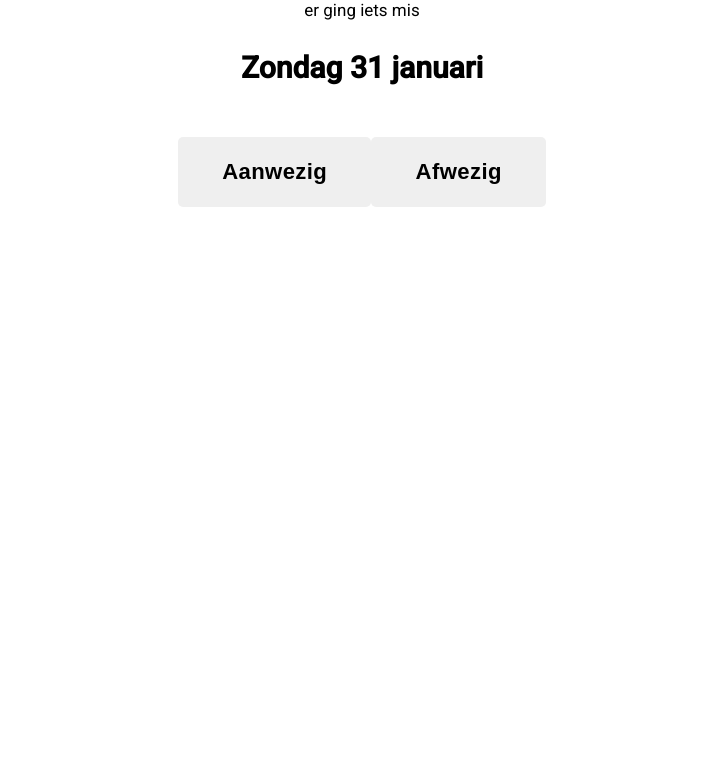
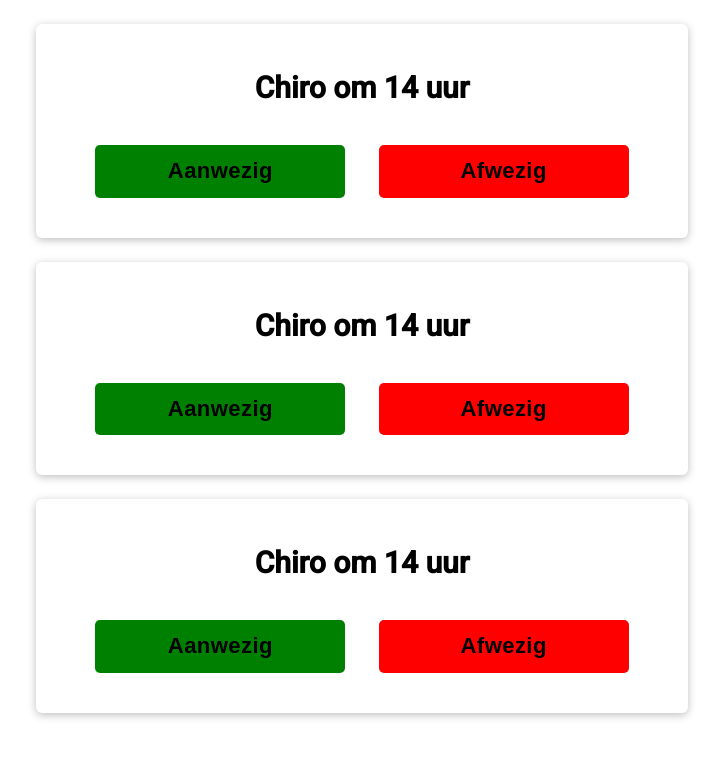
Before and after one commit to LarsDepuydt/aanwezigheden, a React (Create React App) app in the folder frontend/: page / in a window 1280 px wide. Shown: the top 758 px of the page, without its empty margins (278-1001 px from the left). Built offline with nearby package versions, Linux system fonts and the light colour scheme.

Commit message:
cards first draft

```diff
--- a/frontend/src/pages/Main/Main.js
+++ b/frontend/src/pages/Main/Main.js
@@ -1,11 +1,10 @@
-import Card from "./components/Card/Card";
+import Datum from "./components/Datum/Datum";
+
+const info = ["31 januari", "7 februari", "14 februari"];
 
 const Main = () => {
-  return (
-    <>
-      <Card />
-    </>
-  );
+  const cards = info.map((item) => <Datum text={item} />);
+  return <>{cards}</>;
 };
 
 export default Main;
--- a/frontend/src/pages/Main/components/Card/Card.js
+++ b/frontend/src/pages/Main/components/Card/Card.js
@@ -1,13 +1,31 @@
+import { useState } from "react";
+
 import Button from "../../../../shared/components/Button/Button";
 import Status from "../Status/Status";
+import classes from "./Card.module.scss";
 
-const Card = () => {
+const Card = (props) => {
+  const [value, setValue] = useState(3);
+
+  const statusChangeHandler = () => {
+    value === 1 && setValue(2);
+    value === 2 && setValue(1);
+  };
+
   return (
-    <div>
-      <Status />
-      <h3>Zondag 31 januari</h3>
-      <Button>Aanwezig</Button>
-      <Button>Afwezig</Button>
+    <div className={classes.CardDiv}>
+      <h3>Chiro om 14 uur</h3>
+      {value !== 3 && <Status value={value} clicked={statusChangeHandler} />}
+      {value === 3 && (
+        <div className={classes.BtnDiv}>
+          <Button btnType={"positive"} clicked={() => setValue(1)}>
+            Aanwezig
+          </Button>
+          <Button btnType={"negative"} clicked={() => setValue(2)}>
+            Afwezig
+          </Button>
+        </div>
+      )}
     </div>
   );
 };
--- /dev/null
+++ b/frontend/src/pages/Main/components/Card/Card.module.scss
@@ -0,0 +1,14 @@
+.CardDiv {
+  box-shadow: 0 2px 8px rgba(0, 0, 0, 0.26);
+  border-radius: 6px;
+  width: 90vw;
+  max-width: 600px;
+  margin: 3vh auto;
+  padding: 2vh 2vw;
+
+  .BtnDiv {
+    display: flex;
+    justify-content: space-evenly;
+    margin: 5vh 0 3vh 0;
+  }
+}
--- /dev/null
+++ b/frontend/src/pages/Main/components/Datum/Datum.js
@@ -0,0 +1,11 @@
+import Card from "../Card/Card";
+
+const Datum = (props) => {
+  return (
+    <div>
+      <Card text={props.text} />
+    </div>
+  );
+};
+
+export default Datum;
--- a/frontend/src/pages/Main/components/Status/Status.js
+++ b/frontend/src/pages/Main/components/Status/Status.js
@@ -1,20 +1,46 @@
+import { useState } from "react";
+
+import { ReactComponent as Check } from "../../../../assets/icons/noun_check_1388035.svg";
+import { ReactComponent as Cross } from "../../../../assets/icons/noun_cross_3077578.svg";
+import { ReactComponent as Arrow } from "../../../../assets/icons/noun_down_3456470.svg";
+
+import classes from "./Status.module.scss";
+
 const Status = (props) => {
+  const [hover, setHover] = useState(false);
+
   let text;
+  let icon;
+  let style = [classes.StatusDiv];
+
   switch (props.value) {
     case 1:
       text = "aanwezig";
+      icon = <Check />;
+      style.push(classes.green);
       break;
     case 2:
       text = "afwezig";
-      break;
-    case 3:
-      text = "onbepaald";
+      icon = <Cross />;
+      style.push(classes.red);
       break;
     default:
       text = "er ging iets mis";
   }
 
-  return <div>{text}</div>;
+  return (
+    <div
+      className={style.join(" ")}
+      onClick={props.clicked}
+      onMouseEnter={() => setHover(true)}
+      onMouseLeave={() => setHover(false)}
+    >
+      <div className={classes.BolDiv}>{icon}</div>
+      <p className={classes.label}>{text}</p>
+      <div className={classes.BolDiv2}>{hover && <Arrow />}</div>
+      {hover && <p className={classes.change}>aanpassen</p>}
+    </div>
+  );
 };
 
 export default Status;
--- /dev/null
+++ b/frontend/src/pages/Main/components/Status/Status.module.scss
@@ -0,0 +1,77 @@
+@import "../../../../shared/scss/fontSize";
+
+$height: 50px;
+
+@mixin bol() {
+  width: 38px;
+  height: 38px;
+  border-radius: 19px;
+  margin: auto 6px;
+}
+
+.StatusDiv {
+  display: flex;
+  height: $height;
+  width: 95%;
+  background-color: grey;
+  border-radius: 25px;
+  margin: 1vh auto;
+  position: relative;
+
+  .BolDiv {
+    @include bol();
+    background-color: white;
+
+    svg {
+      width: 30px;
+      margin: 4px;
+      fill: black;
+    }
+  }
+
+  .label {
+    margin: auto;
+    @include responsive-font($font-min-label, $font-max-label);
+    font-weight: 500;
+    user-select: none;
+    -ms-user-selec: none;
+    -moz-user-select: none;
+    -webkit-user-select: none;
+  }
+}
+
+.BolDiv2 {
+  @include bol();
+  background-color: transparent;
+
+  svg {
+    width: 16px;
+    margin-top: 12px;
+  }
+}
+
+.green {
+  background-color: green;
+  cursor: pointer;
+
+  .BolDiv svg {
+    fill: green;
+  }
+}
+
+.red {
+  background-color: red;
+  cursor: pointer;
+
+  .BolDiv svg {
+    fill: red;
+  }
+}
+
+.change {
+  position: absolute;
+  right: 40px;
+  top: calc((#{$height} - 21px) / 2);
+  font-size: 17px;
+  margin: 0;
+}
--- a/frontend/src/shared/components/Button/Button.module.scss
+++ b/frontend/src/shared/components/Button/Button.module.scss
@@ -8,6 +8,23 @@
   letter-spacing: 0.4px;
   cursor: pointer;
   outline: none;
+}
+
+@mixin jaNeeButton() {
+  width: 100%;
+  max-width: 250px;
+  margin: auto 0;
+  padding: 0.6em 0;
+}
+
+.positive {
+  @include jaNeeButton();
+  background-color: green;
+}
+
+.negative {
+  @include jaNeeButton();
+  background-color: red;
 }
 
 // .Button:disabled {
--- a/frontend/src/shared/scss/_fontSize.scss
+++ b/frontend/src/shared/scss/_fontSize.scss
@@ -12,8 +12,8 @@ $font-max-h3: 30px;
 $font-min-h4: 15px;
 $font-max-h4: 20px;
 //labeltext
-$font-min-lt: 12px;
-$font-max-lt: 18px;
+$font-min-label: 15px;
+$font-max-label: 22px;
 
 //button
 $font-min-b: 13px;
```
Also changed, not shown: frontend/src/assets/icons/noun_check_1388035.svg, frontend/src/assets/icons/noun_down_3456470.svg (added).
